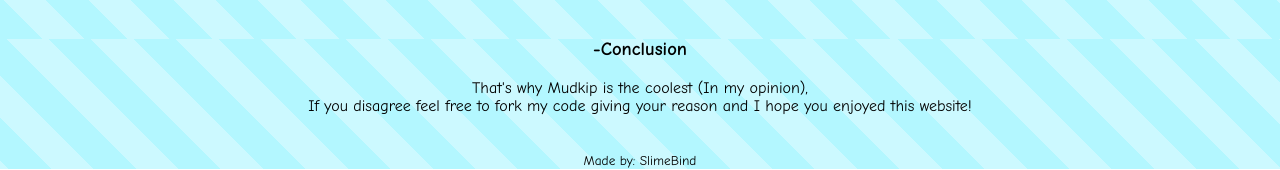
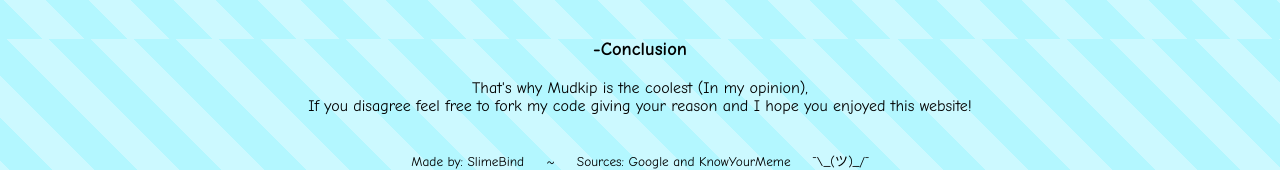
Before and after one commit to SlimeBind/Mudkip-website, a plain HTML site: page index.html in a window 1280 px wide. Shown: the part 2361-2531 px from the top of the page. Drawn offline with Linux system fonts and the light colour scheme.

Commit message:
Made the credits more credity ig

```diff
--- a/index.html
+++ b/index.html
@@ -61,7 +61,7 @@
     <img
       src="https://i.kym-cdn.com/photos/images/newsfeed/000/056/244/Mudkip_baked_in_3D_by_cezkid.gif" height="200">
     <br><br> <h3>-Conclusion</h3>
-    That's why Mudkip is the coolest (In my opinion),<br> If you disagree feel free to fork my code giving your reason and I hope you enjoyed this website!<br><br><br><small>Made by: SlimeBind</small>
+    That's why Mudkip is the coolest (In my opinion),<br> If you disagree feel free to fork my code giving your reason and I hope you enjoyed this website!<br><br><br><small>Made by: SlimeBind &nbsp &nbsp ~ &nbsp &nbsp Sources: Google and KnowYourMeme &nbsp &nbsp ¯\_(ツ)_/¯</small>
   </p>
 
 </body>
```
